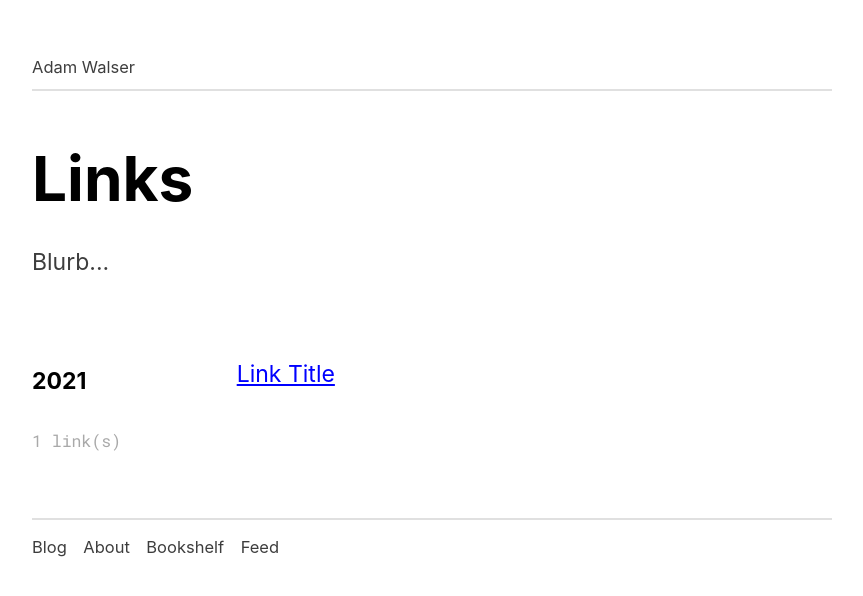
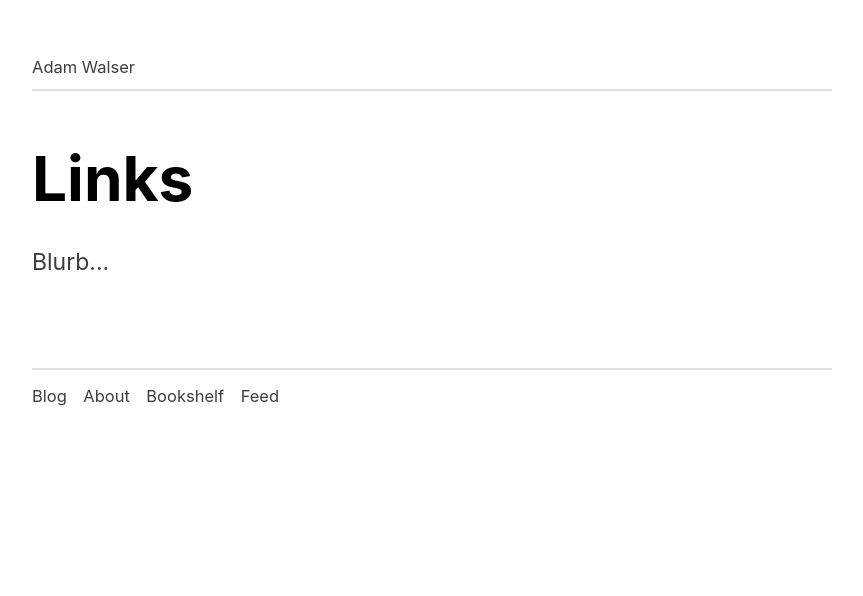
Before and after one commit to ajpwalser/ajpwalser.github.io, a Jekyll site: the page built from links.html, in a window 1280 px wide. Shown: the top 596 px of the page, without its empty margins (208-1071 px from the left). Built offline with Jekyll 4.4.1, drawn with Linux system fonts in a browser that asks for light colours; some web fonts are replaced.

Commit message:
Update links.html

```diff
--- a/links.html
+++ b/links.html
@@ -6,24 +6,5 @@ description: Booksmarks
 
 <h2>Links</h2>
 <p class="first">Blurb...</p>
-<div class="container">
-   {% for entry in site.data.links.list %}
-   <div class="year-container">
-      <div class="year">
-         <h4>{{ entry.year }}</h4>
-         <div class="meta">{{ entry.links | size }} link(s)</div>
-      </div>
-      <div id="links">
-        <ul class="link {{ entry.year }}">
-        {% for link in entry.links %}
-        <li style="align-items:center;display:flex;flex-wrap:wrap;justify-content:space-between;margin-bottom:10px;font-family: 'Inter', sans-serif;">
-        <a href="{{ book.link }}" alt="_blank" rel="nofollow noopener">{{ link.title }}</a>
-        <span><time datetime="{{ link.date }}"></time></span>
-        </li>
-        {% endfor %}
-        </ul>
-     </div>
-  </div>
-  {% endfor %}
 </div>
 <div class="spacer"></div>
```
